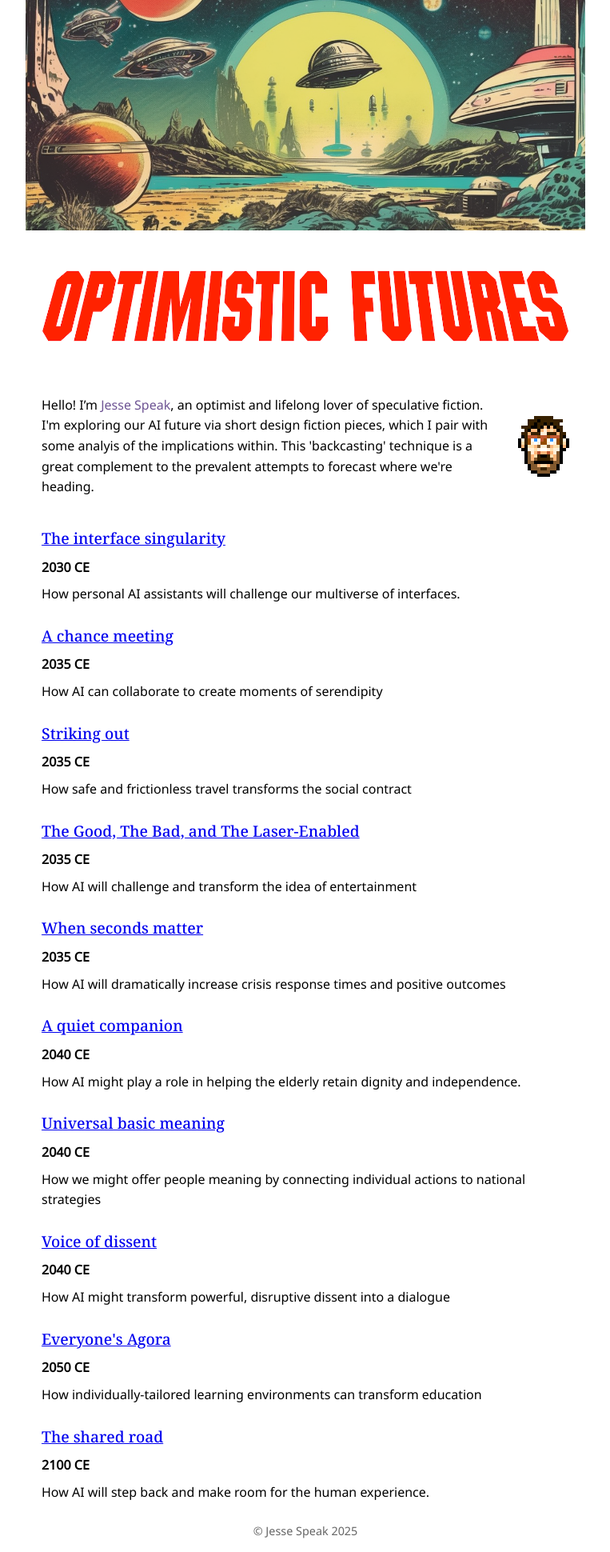
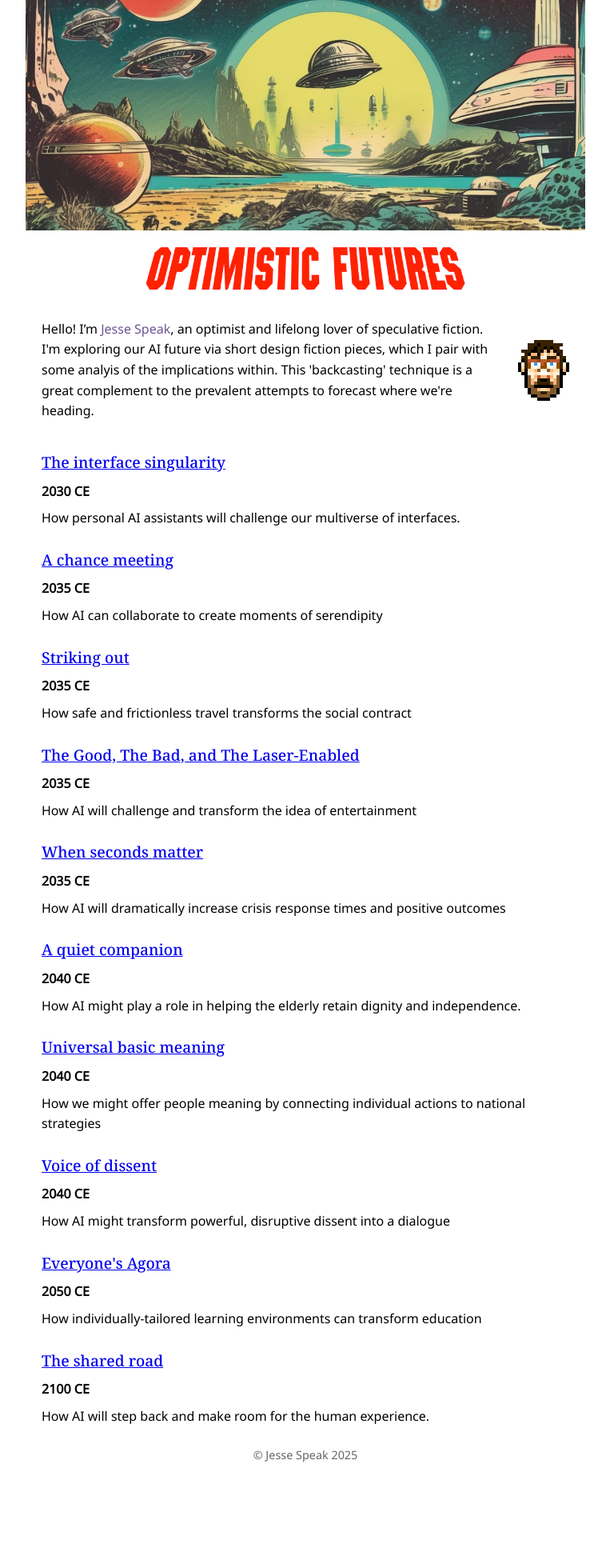
Before and after one commit to jessespeak/jessespeak.github.io, a Jekyll site: the page built from index.html, in a window 1280 px wide. Shown: the whole page at 80% size, without its empty margins (258-1021 px from the left). Built offline with Jekyll 4.4.1, drawn with Linux system fonts in a browser that asks for light colours; after the commit the page ends 1845 px from its top, so only the background shows below that.

Commit message:
Update styles.css

```diff
--- a/assets/css/styles.css
+++ b/assets/css/styles.css
@@ -44,7 +44,7 @@ h1.site-title {
   background-size: contain; /* Scale image to fit */
   background-repeat: no-repeat;
   background-position: center;
-  height: 150px; /* Set height to match image height */
+  height: auto; /* Set height to match image height */
 }
 h2 {
   font-size: 1.5em;
```
